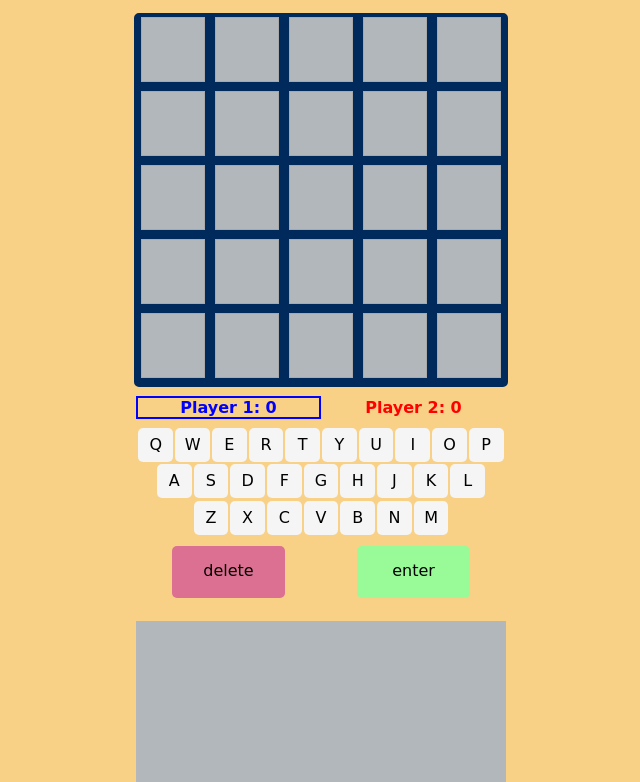
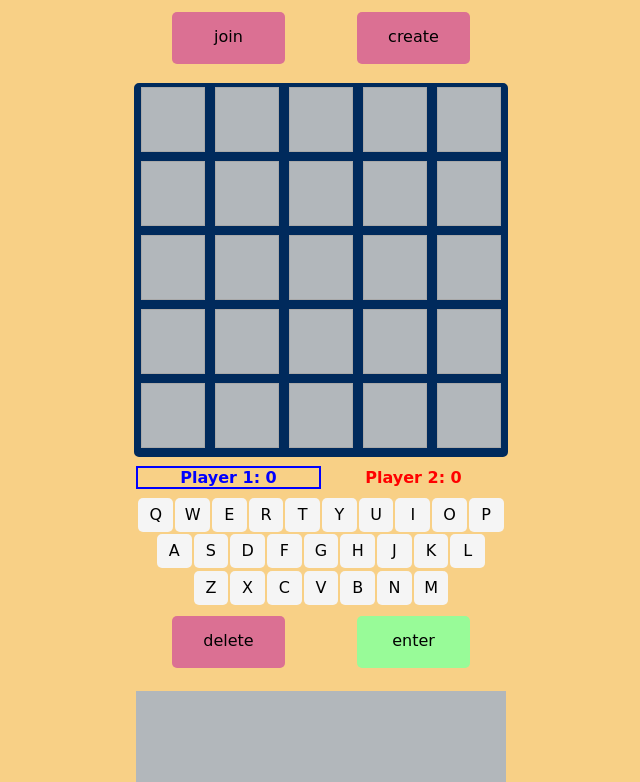
Before and after one commit to Jake-Knox/online-word-game, a website with bundled scripts: page public/index.html in a window 1280 px wide. Shown: the part 91-873 px from the top of the page, without its empty margins (319-959 px from the left). Built offline with nearby package versions, Linux system fonts and the light colour scheme; a web font is replaced by a local one.

Commit message:
styling for the online feature buttons

```diff
--- a/public/index.html
+++ b/public/index.html
@@ -15,7 +15,10 @@
             <h1>Word Dog</h1>
             <img class="dog_img" src="images/dog_2_crop_3.png" alt="dachsund right head side">
         </div>
-
+        <div id="online-buttons">
+            <div id="" class="join-create-button">join</div>
+            <div id="" class="join-create-button">create</div>
+        </div>
         <div id="container_5x5">
             <!-- <div id="A1" class="box_5x5" onclick="document.getElementById('A1').focus(); return true;">0</div> -->
             <!-- <div id="A2" class="box_5x5" onclick='$("#A2").focus();'>1</div> -->
--- a/public/styles.css
+++ b/public/styles.css
@@ -57,6 +57,8 @@ body{
     height: 10vh;
 
     margin-bottom: 2vh;
+
+    user-select: none;
 }
 
 #title_section h1{
@@ -75,6 +77,36 @@ body{
     /* border-left: 1px solid black;    */
 
 }
+
+#online-buttons{
+    margin-top: 0px;
+    width:100%;
+    height: 50px;
+    margin-bottom: 20px;
+    display: flex;
+    flex-direction: row;
+    justify-content: space-around;
+    align-items: center;
+
+    -webkit-user-select: none; /* Safari */
+    -ms-user-select: none; /* IE 10 and IE 11 */
+    user-select: none; /* Standard syntax */
+}
+
+.join-create-button{
+    width: 30%;
+    height: 100%;
+    padding: 1px;
+
+    margin: 1px;
+    border-radius: 5px;
+
+    line-height: 300%;
+    text-align: center;
+    background-color: palevioletred;
+
+}
+
 
 #container_5x5{
 
```
